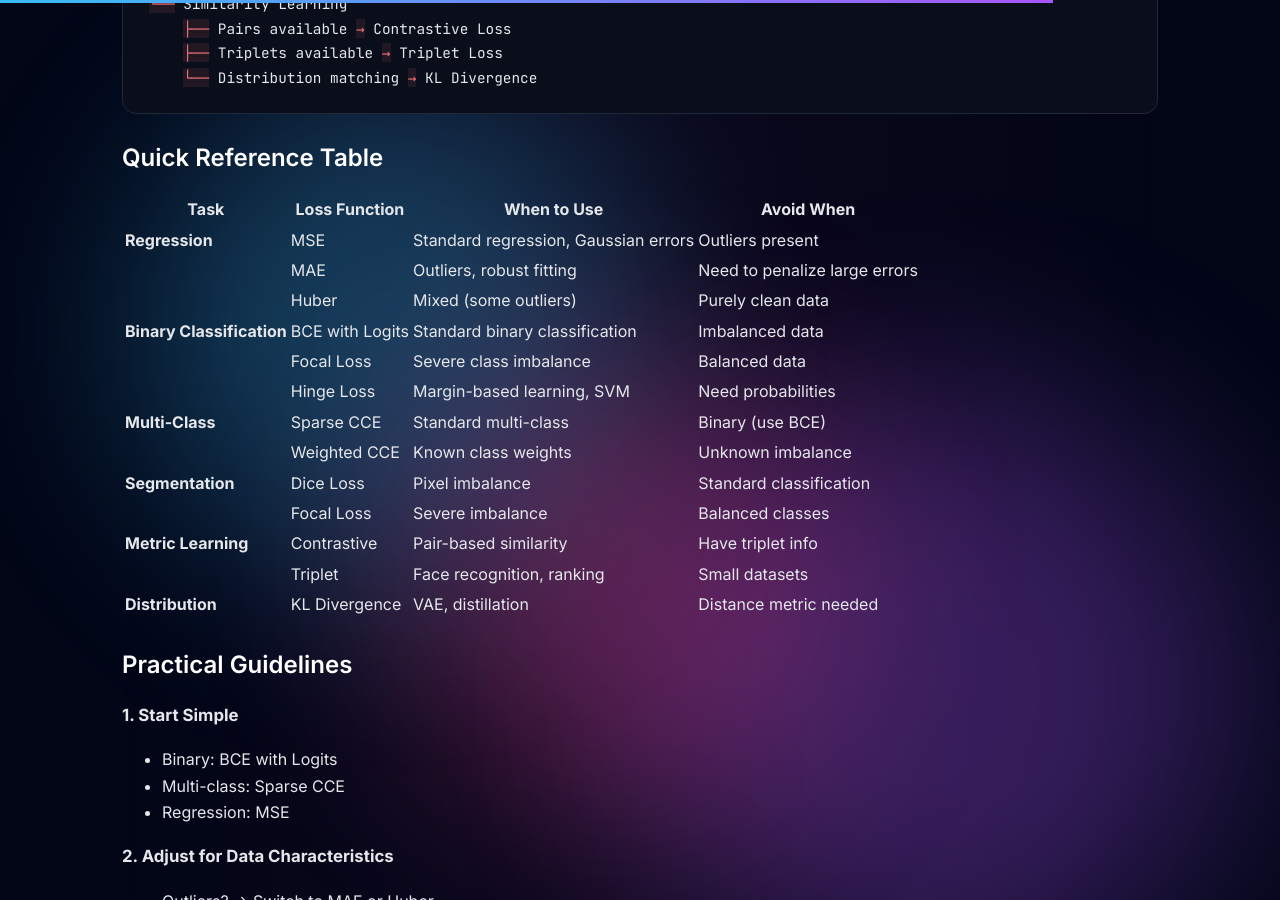
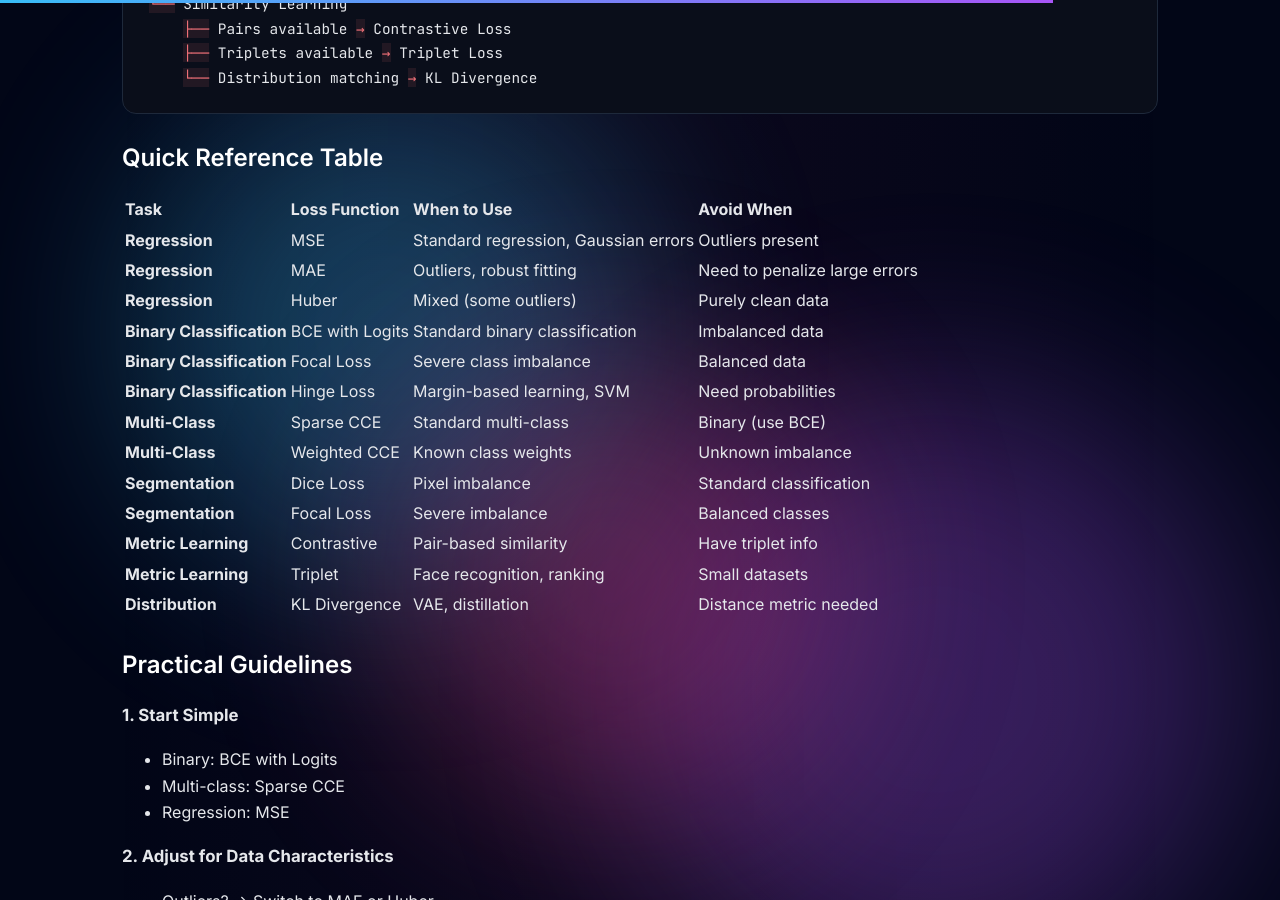
Before and after one commit to mayank1101/mayank1101.github.io, a Jekyll site: the page built from _posts/2025-01-03-loss-functions.md, in a window 1280 px wide and 900 px high, scrolled down 26090 px. Built offline with Jekyll 4.4.1, drawn with Linux system fonts in a browser that asks for light colours.

Commit message:
fixing table issue

```diff
--- a/_posts/2025-01-03-loss-functions.md
+++ b/_posts/2025-01-03-loss-functions.md
@@ -219,9 +219,9 @@ Imagine predicting temperatures:
 - Prediction 2: 30°C (error: 10°C)
 
 | Loss | Prediction 1 | Prediction 2 | Ratio |
-|------|-------------|--------------|-------|
-| MSE  | 4           | 100          | 25x   |
-| MAE  | 2           | 10           | 5x    |
+|:-----|:-------------|:-------------|:------|
+| MSE  | 4            | 100          | 25x   |
+| MAE  | 2            | 10           | 5x    |
 
 MSE says "fix the big error ASAP!" while MAE says "both errors matter proportionally."
 
@@ -948,19 +948,19 @@ Task Type?
 ### Quick Reference Table
 
 | Task | Loss Function | When to Use | Avoid When |
-|------|---------------|-------------|------------|
+|:-----|:--------------|:------------|:-----------|
 | **Regression** | MSE | Standard regression, Gaussian errors | Outliers present |
-| | MAE | Outliers, robust fitting | Need to penalize large errors |
-| | Huber | Mixed (some outliers) | Purely clean data |
+| **Regression** | MAE | Outliers, robust fitting | Need to penalize large errors |
+| **Regression** | Huber | Mixed (some outliers) | Purely clean data |
 | **Binary Classification** | BCE with Logits | Standard binary classification | Imbalanced data |
-| | Focal Loss | Severe class imbalance | Balanced data |
-| | Hinge Loss | Margin-based learning, SVM | Need probabilities |
+| **Binary Classification** | Focal Loss | Severe class imbalance | Balanced data |
+| **Binary Classification** | Hinge Loss | Margin-based learning, SVM | Need probabilities |
 | **Multi-Class** | Sparse CCE | Standard multi-class | Binary (use BCE) |
-| | Weighted CCE | Known class weights | Unknown imbalance |
+| **Multi-Class** | Weighted CCE | Known class weights | Unknown imbalance |
 | **Segmentation** | Dice Loss | Pixel imbalance | Standard classification |
-| | Focal Loss | Severe imbalance | Balanced classes |
+| **Segmentation** | Focal Loss | Severe imbalance | Balanced classes |
 | **Metric Learning** | Contrastive | Pair-based similarity | Have triplet info |
-| | Triplet | Face recognition, ranking | Small datasets |
+| **Metric Learning** | Triplet | Face recognition, ranking | Small datasets |
 | **Distribution** | KL Divergence | VAE, distillation | Distance metric needed |
 
 ### Practical Guidelines
```
